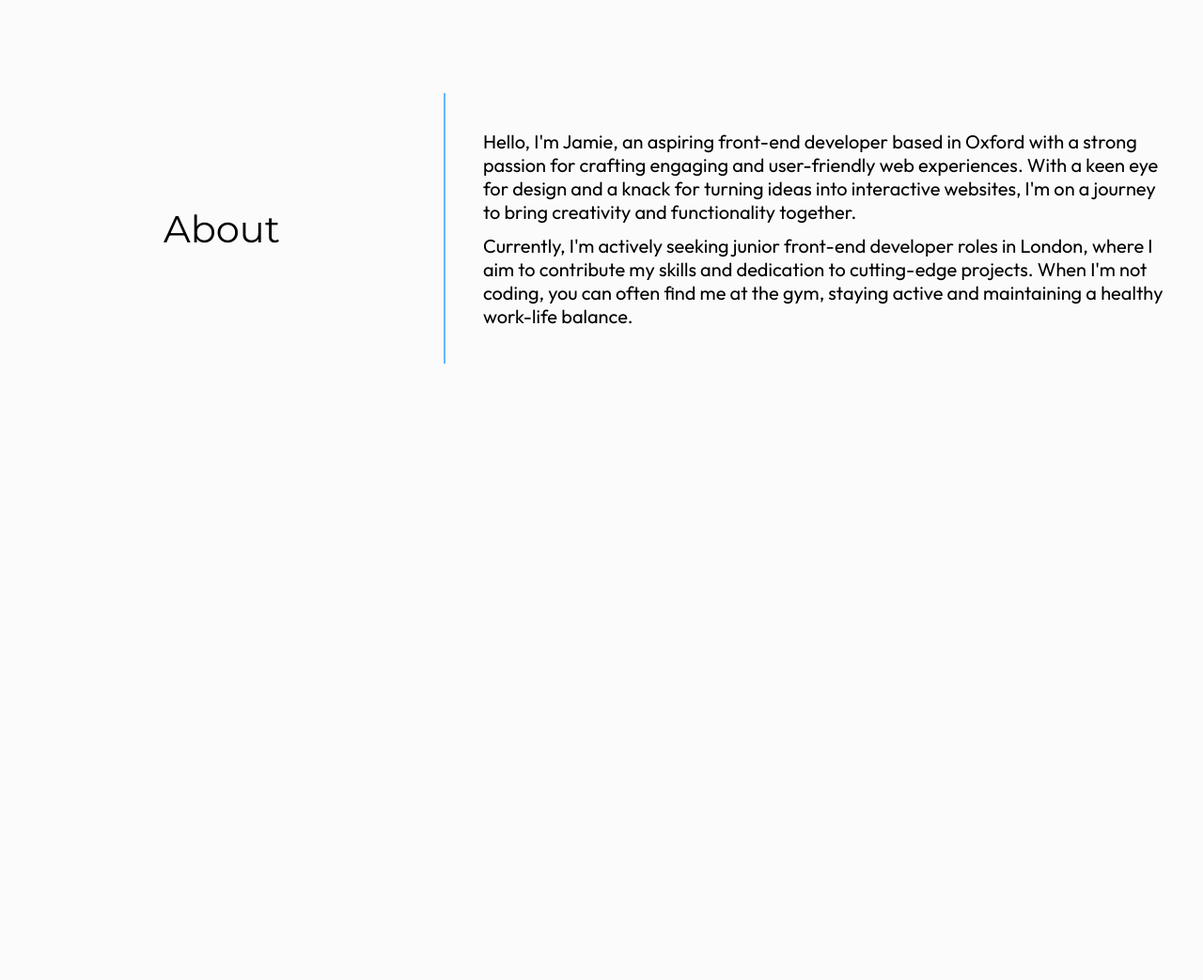
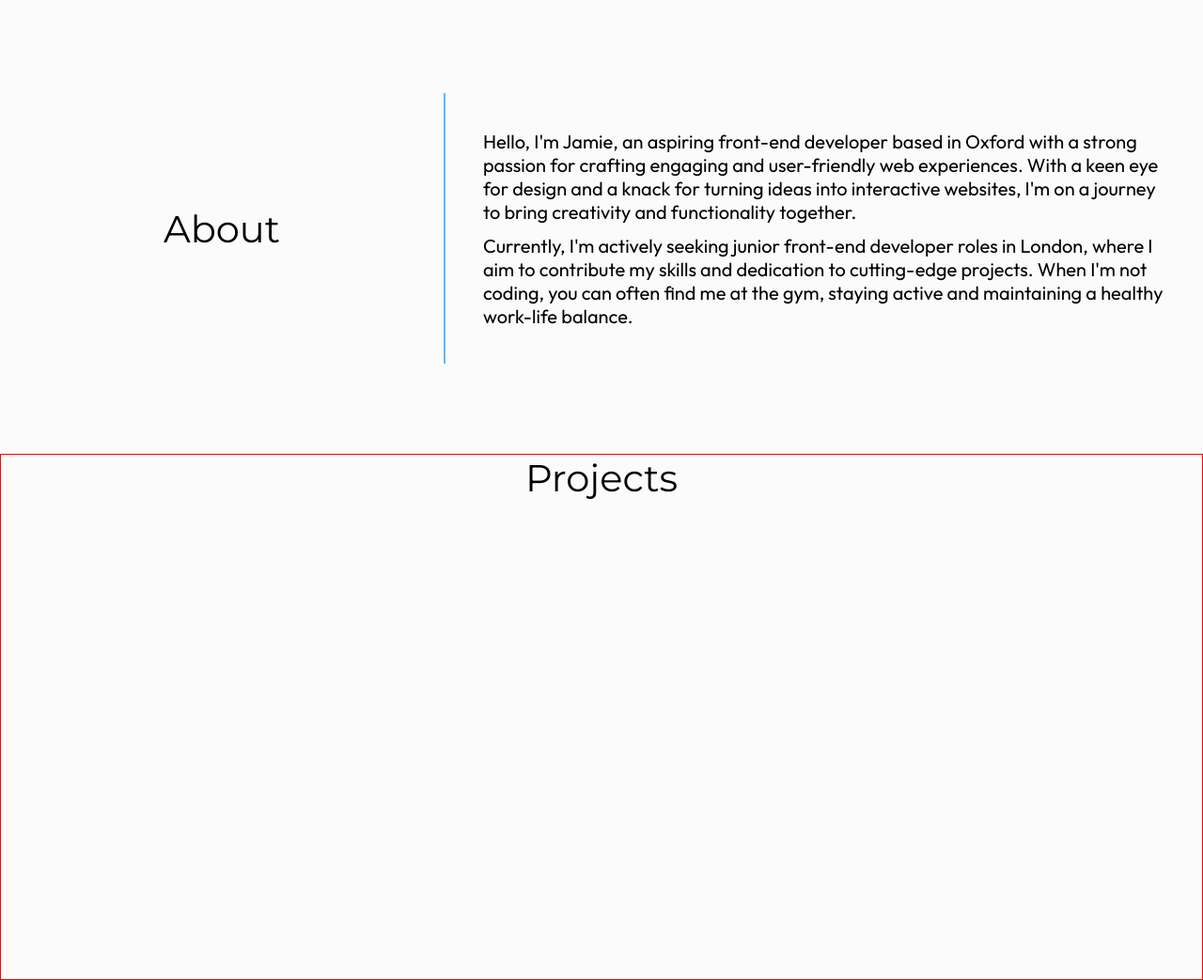
Before and after one commit to jains123/Portfolio, a website built with Parcel: page src/index.html in a window 1280 px wide. Shown: the part 794-1837 px from the top of the page at 94% size. Before the commit the page ends 1277 px from the top, so only its background shows below. Built offline with nearby package versions, Linux system fonts and the light colour scheme.

Commit message:
Add project section

```diff
--- a/src/index.html
+++ b/src/index.html
@@ -6,6 +6,7 @@
     <title>Jamie Ainsworth - Portfolio</title>
     <link rel="stylesheet" href="scss/main.scss">
     <script src="https://kit.fontawesome.com/57769cb9fa.js" crossorigin="anonymous"></script>
+    <script src="project.js"></script>
 </head>
 <body>
     <header>
@@ -44,6 +45,12 @@
                 <p>Currently, I'm actively seeking junior front-end developer roles in London, where I aim to contribute my skills and dedication to cutting-edge projects. When I'm not coding, you can often find me at the gym, staying active and maintaining a healthy work-life balance. </p>
             </div>
         </div>
+
+        <div class="projects-container">
+            <div class="projects-title-container">
+                <h2>Projects</h2>
+            </div>
+        </div>
     </main>
 </body>
 </html>
--- /dev/null
+++ b/src/project.js
@@ -0,0 +1 @@
+console.log("test");
--- a/src/scss/layouts/__layouts-dir.scss
+++ b/src/scss/layouts/__layouts-dir.scss
@@ -2,3 +2,4 @@
 @import "./_footer.scss";
 @import "./_hero.scss";
 @import "./about.scss";
+@import "./project.scss";
--- /dev/null
+++ b/src/scss/layouts/_project.scss
@@ -0,0 +1,11 @@
+.projects-container {
+    border: solid 1px red;
+
+    height: 70vh;
+
+    .projects-title-container {
+        width: 40rem;
+        margin: auto;
+        text-align: center;
+    }
+}
```
Also changed, not shown: dist/index.html, 5 other files.
